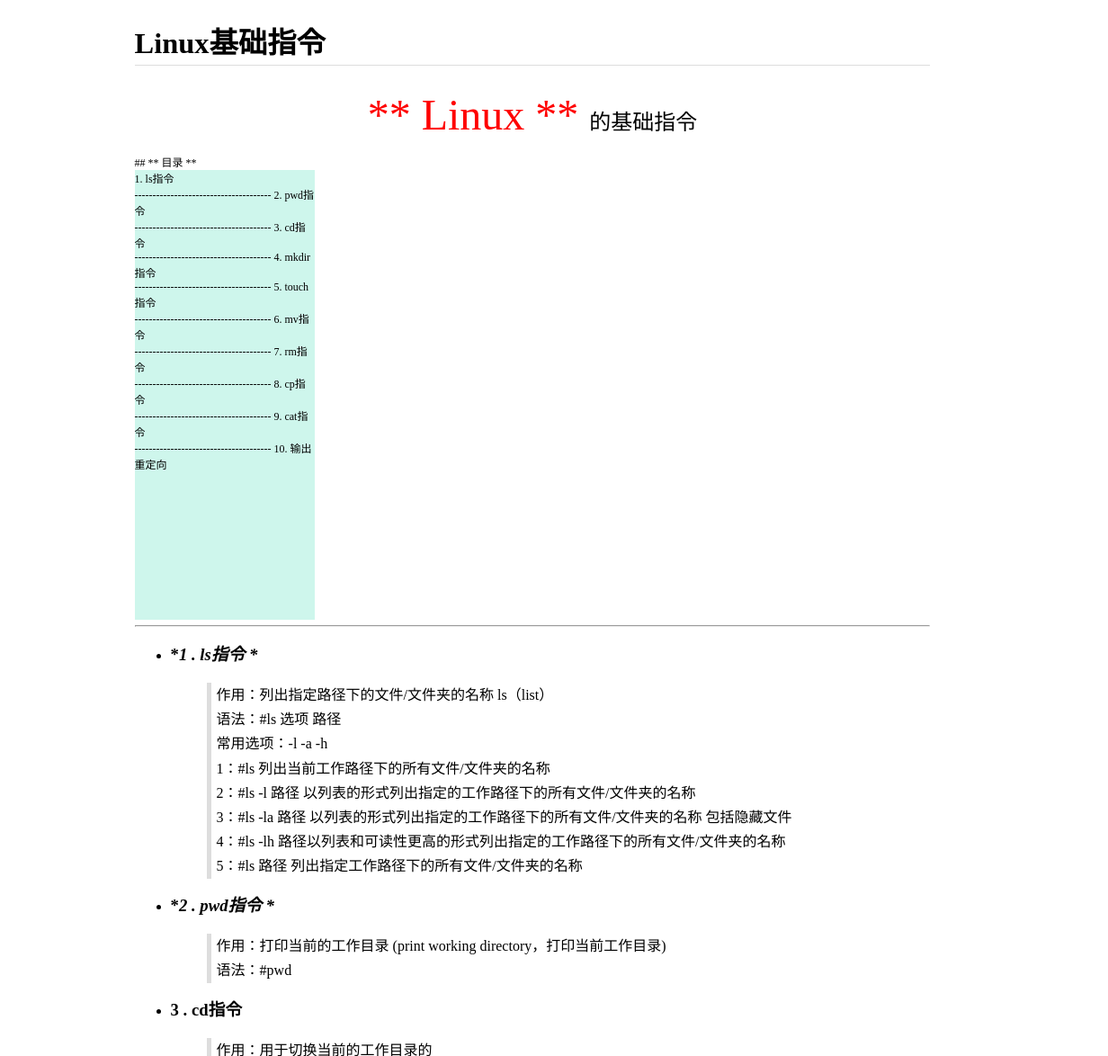
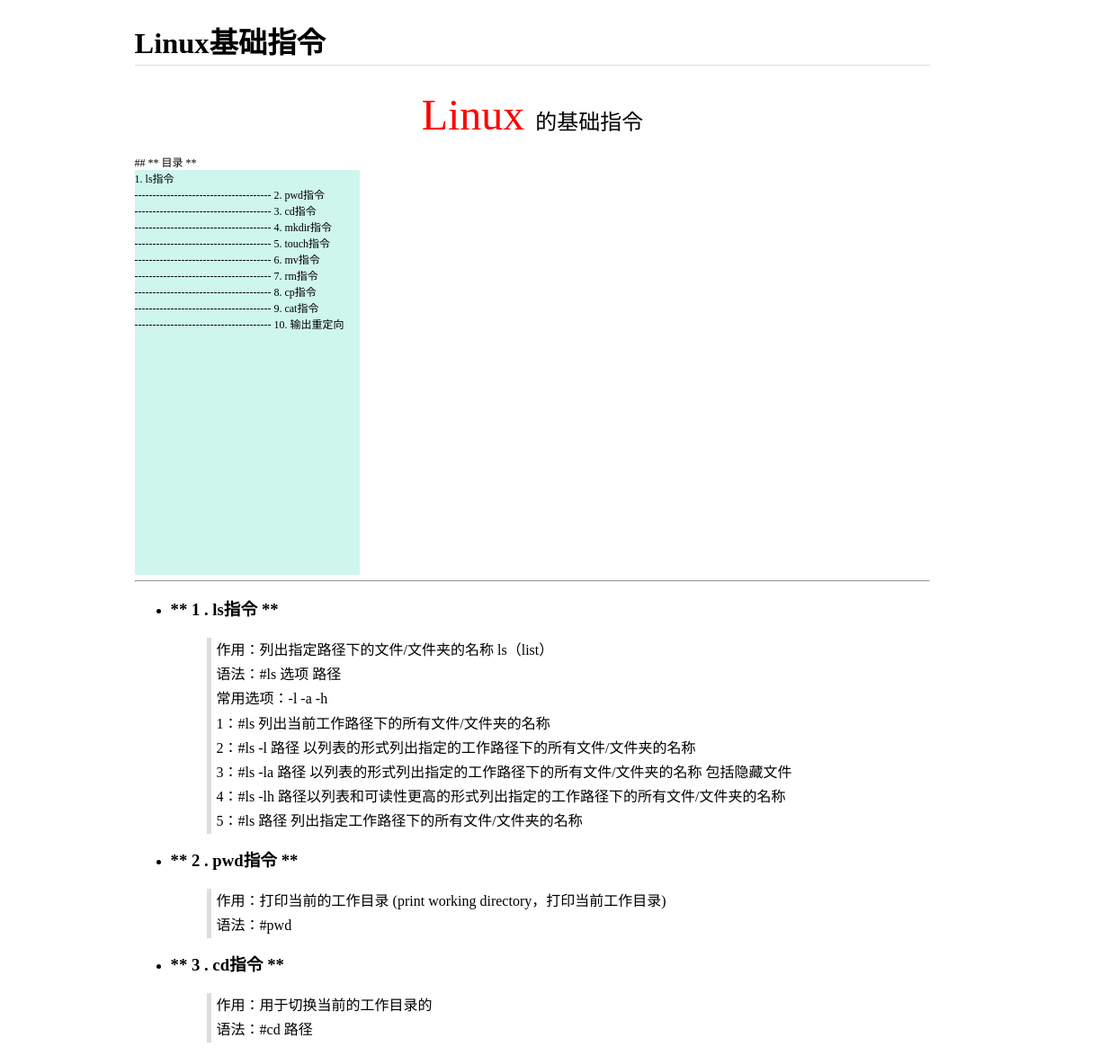
Before and after one commit to diwangyinqing/diwangyinqing.github.io, a plain HTML site: page 2019/08/20/Linux/index.html in a window 1280 px wide. Shown: the part 119-1293 px from the top of the page at 90% size, 48-1280 px from the left. Drawn offline with Linux system fonts and the light colour scheme.

Commit message:
Site updated: 2019-08-20 09:12:01

```diff
--- a/2019/08/20/Linux/index.html
+++ b/2019/08/20/Linux/index.html
@@ -139,7 +139,7 @@
 
 
 
-  	21分钟以前发布
+  	24分钟以前发布
 
 
 
@@ -167,9 +167,9 @@
 
     <div class="article-entry" itemprop="articleBody">
 
-        <center><font face="微软雅黑" color="red" size="20">  ** Linux **   </font><font size="5">的基础指令</font><p></p></center>
+        <center><font face="微软雅黑" color="red" size="20">  Linux  </font><font size="5">的基础指令</font><p></p></center>
   ##   **  目录  **
-<div style="color:#00F00  ;height:500px ;width:200px ;background:#CEF6EC ">
+<div style="color:#00F00  ;height:450px ;width:250px ;background:#CEF6EC ">
  1. ls指令<br>
  --------------------------------------
  2. pwd指令<br>
@@ -197,17 +197,17 @@
 
 <hr>
 <ul>
-<li><h3 id="1-ls指令"><a href="#1-ls指令" class="headerlink" title="*1 .  ls指令 *"></a>*<em>1 .  ls指令 *</em></h3><blockquote>
+<li><h3 id="1-ls指令"><a href="#1-ls指令" class="headerlink" title="**  1 .  ls指令   **"></a>**  1 .  ls指令   **</h3><blockquote>
 <p>作用：列出指定路径下的文件/文件夹的名称     ls（list）<br>语法：#ls   选项  路径<br>常用选项：-l  -a   -h<br>1：#ls        列出当前工作路径下的所有文件/文件夹的名称<br>2：#ls -l    路径     以列表的形式列出指定的工作路径下的所有文件/文件夹的名称<br>3：#ls -la  路径   以列表的形式列出指定的工作路径下的所有文件/文件夹的名称 包括隐藏文件<br>4：#ls -lh  路径以列表和可读性更高的形式列出指定的工作路径下的所有文件/文件夹的名称<br>5：#ls  路径  列出指定工作路径下的所有文件/文件夹的名称</p>
 </blockquote>
 </li>
 </ul>
 <ul>
-<li><h3 id="2-pwd指令"><a href="#2-pwd指令" class="headerlink" title="*2 .  pwd指令 *"></a>*<em>2 .  pwd指令 *</em></h3><blockquote>
+<li><h3 id="2-pwd指令"><a href="#2-pwd指令" class="headerlink" title="**  2 .  pwd指令   **"></a>**  2 .  pwd指令   **</h3><blockquote>
 <p>作用：打印当前的工作目录 (print working directory，打印当前工作目录)<br>语法：#pwd </p>
 </blockquote>
 </li>
-<li><h3 id="3-cd指令"><a href="#3-cd指令" class="headerlink" title="3 .  cd指令"></a><strong>3 .  cd指令</strong></h3><blockquote>
+<li><h3 id="3-cd指令"><a href="#3-cd指令" class="headerlink" title="**  3 .  cd指令  **"></a>**  3 .  cd指令  **</h3><blockquote>
 <p>作用：用于切换当前的工作目录的<br>语法：#cd  路径</p>
 </blockquote>
 </li>
```
